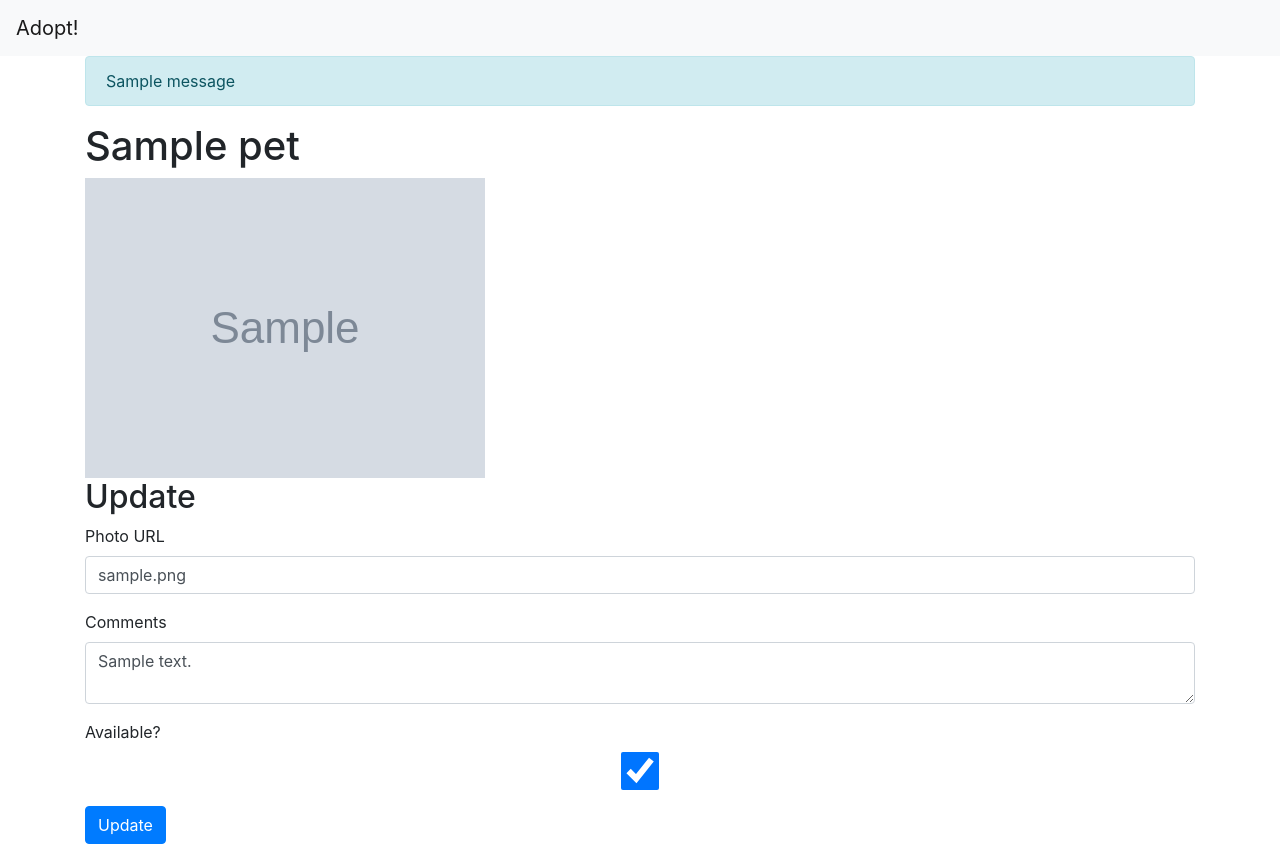
After one commit to VisaLisa/flask-adopt, a Flask app: page /1 in a window 1280 px wide. The commit adds this page. Run offline with Flask 2, Linux system fonts and the light colour scheme; tables that the repository leaves empty hold one stand-in row (values such as "Sample post"); grey boxes marked "Sample" are stand-in pictures; one stand-in notice (Sample message) is shown; some libraries are stand-ins or nearby versions.

Commit message:
added form

```diff
--- a/app.py
+++ b/app.py
@@ -1,4 +1,4 @@
-from flask import Flask, render_template, redirect, flash, jsonify
+from flask import Flask, render_template, redirect, flash, jsonify, url_for
 from flask_debugtoolbar import DebugToolbarExtension
 
 from models import db, connect_db, Pet
@@ -20,3 +20,54 @@ def list_pet():
 
     pets = Pet.query.all()
     return render_template("pet_list.html", pets=pets)
+
+@app.route("/add", methods=["GET", "POST"])
+def add_pet():
+
+    form = AddPetForm()
+
+    if form.validate_on_submit():
+        data = {k: v for k, v in form.data.items() if k != "csrf_token"}
+        new_pet = Pet(
+            name=form.name.data,
+            species=form.species.data,
+            photo_url=form.photo_url.data,
+            age=form.age.data,
+            notes=form.notes.data
+        )
+        db.session.add(new_pet)
+        db.session.commit()
+        flash(f"{new_pet.name} added.")
+        return redirect(url_for('list_pet'))
+
+    else:
+        return render_template("pet_add_form.html", form=form)
+
+@app.route("/<int:pet_id>", methods=["GET", "POST"])
+def edit_pet(pet_id):
+    """Edit pet."""
+
+    pet = Pet.query.get_or_404(pet_id)
+    form = EditPetForm(obj=pet)
+
+    if form.validate_on_submit():
+        pet.notes = form.notes.data
+        pet.available = form.available.data
+        pet.photo_url = form.photo_url.data
+        db.session.commit()
+        flash(f"{pet.name} updated.")
+        return redirect(url_for('list_pet'))
+
+    else:
+        # failed; re-present form for editing
+        return render_template("pet_edit_form.html", form=form, pet=pet)
+
+
+@app.route("/api/pets/<int:pet_id>", methods=['GET'])
+def api_get_pet(pet_id):
+    """Return basic info about pet in JSON."""
+
+    pet = Pet.query.get_or_404(pet_id)
+    info = {"name": pet.name, "age": pet.age}
+
+    return jsonify(info)
--- a/forms.py
+++ b/forms.py
@@ -0,0 +1,44 @@
+from flask_wtf import FlaskForm
+from wtforms import StringField, IntegerField, SelectField, TextAreaField, BooleanField
+from wtforms.validators import InputRequired, Length, NumberRange, URL, Optional
+
+class AddPetForm(FlaskForm):
+    name = StringField(
+        "Pet Name",
+        validators=[InputRequired()],
+    )
+
+    species = SelectField(
+        "Species",
+        choices=[("cat", "Cat"), ("dog","Dog"), ("bunny","Rabbit")],
+    )
+
+    photo_url = StringField(
+        "Photo URL",
+        validators=[Optional(), URL()],
+    )
+
+    age = IntegerField(
+        "Age",
+        validators=[Optional(), NumberRange(min=0, max=30)],
+    )
+
+    notes = TextAreaField(
+        "Comments",
+        validators=[Optional(), Length(min=10)],
+    )
+
+class EditPetForm(FlaskForm):
+    """Form for editing an existing pet."""
+
+    photo_url = StringField(
+        "Photo URL",
+        validators=[Optional(), URL()],
+    )
+
+    notes = TextAreaField(
+        "Comments",
+        validators=[Optional(), Length(min=10)],
+    )
+
+    available = BooleanField("Available?")
--- a/models.py
+++ b/models.py
@@ -1,6 +1,8 @@
 from flask_sqlalchemy import SQLAlchemy
 
 DEFAULT_IMG = "https://mylostpetalert.com/wp-content/themes/mlpa-child/images/nophoto.gif"
+
+db = SQLAlchemy()
 
 #Create a single model, Pet. This models a pet potentially available for adoption:
 class Pet(db.Model):
--- /dev/null
+++ b/templates/_form.html
@@ -0,0 +1,19 @@
+{{ form.hidden_tag() }}
+
+{% for field in form if field.widget.input_type != 'hidden'%}
+
+<div class='form-group'>
+  {{ field.label }}
+  {{ field(class="form-control") }}
+
+  <span>
+      {% if field.errors %}
+        {% for error in field.errors %}
+	        <b class="text-danger">{{ error }}</b>
+        {% endfor %}
+      {% endif %}
+    </span>
+
+</div>
+
+{% endfor %}
--- a/templates/base.html
+++ b/templates/base.html
@@ -3,9 +3,23 @@
 <head>
     <meta charset="UTF-8">
     <meta name="viewport" content="width=device-width, initial-scale=1.0">
-    <title>Document</title>
+    <link rel="stylesheet" href="https://stackpath.bootstrapcdn.com/bootstrap/4.1.3/css/bootstrap.min.css" integrity="sha384-MCw98/SFnGE8fJT3GXwEOngsV7Zt27NXFoaoApmYm81iuXoPkFOJwJ8ERdknLPMO" crossorigin="anonymous">
+
+    <title>Adopt a pet</title>
 </head>
 <body>
+    <nav class="navbar navbar-expand-lg navbar-light bg-light">
+    <a class="navbar-brand" href="/">Adopt!</a>
+    </nav>
+
+    <div class="container">
+        {% for msg in get_flashed_messages() %}
+        <div class="alert alert-info">{{ msg }}</div>
+        {% endfor %}
+
+        {% block content %}
+        {% endblock %}
+    </div>
 
 </body>
 </html>
--- /dev/null
+++ b/templates/pet_edit_form.html
@@ -0,0 +1,18 @@
+{% extends 'base.html' %}
+
+{% block content %}
+
+<h1>{{ pet.name }}</h1>
+
+{% if pet.photo_url %}
+<img class="img-fluid" src="{{ pet.photo_url }}">
+{% endif %}
+
+<h2>Update</h2>
+
+<form method="POST">
+  {% include "_form.html" %}
+  <button class="btn btn-primary" type="submit">Update</button>
+</form>
+
+{% endblock %}
```
Also changed, not shown: templates/pet_add_form.html (added, +12 -0 lines), templates/pet_list.html (+23 -0 lines), templates/form.html (deleted), 1 other file.
